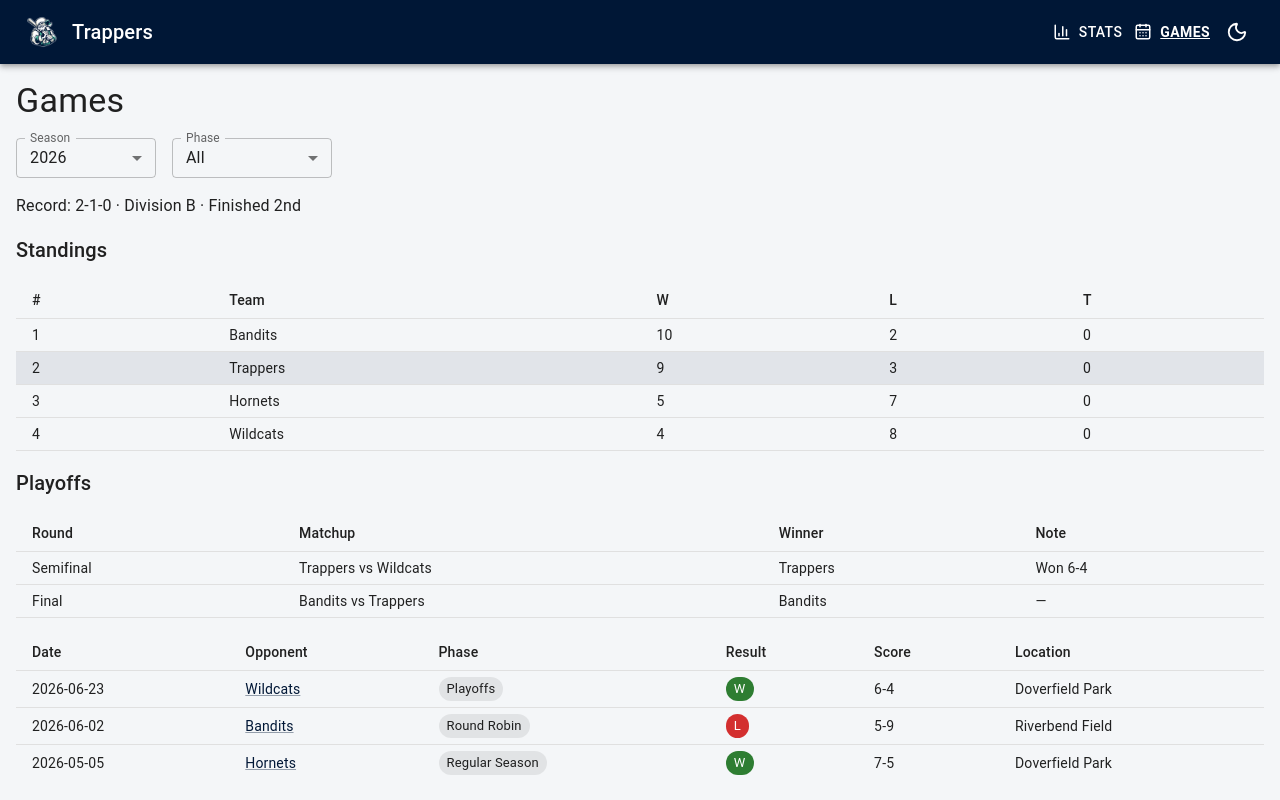
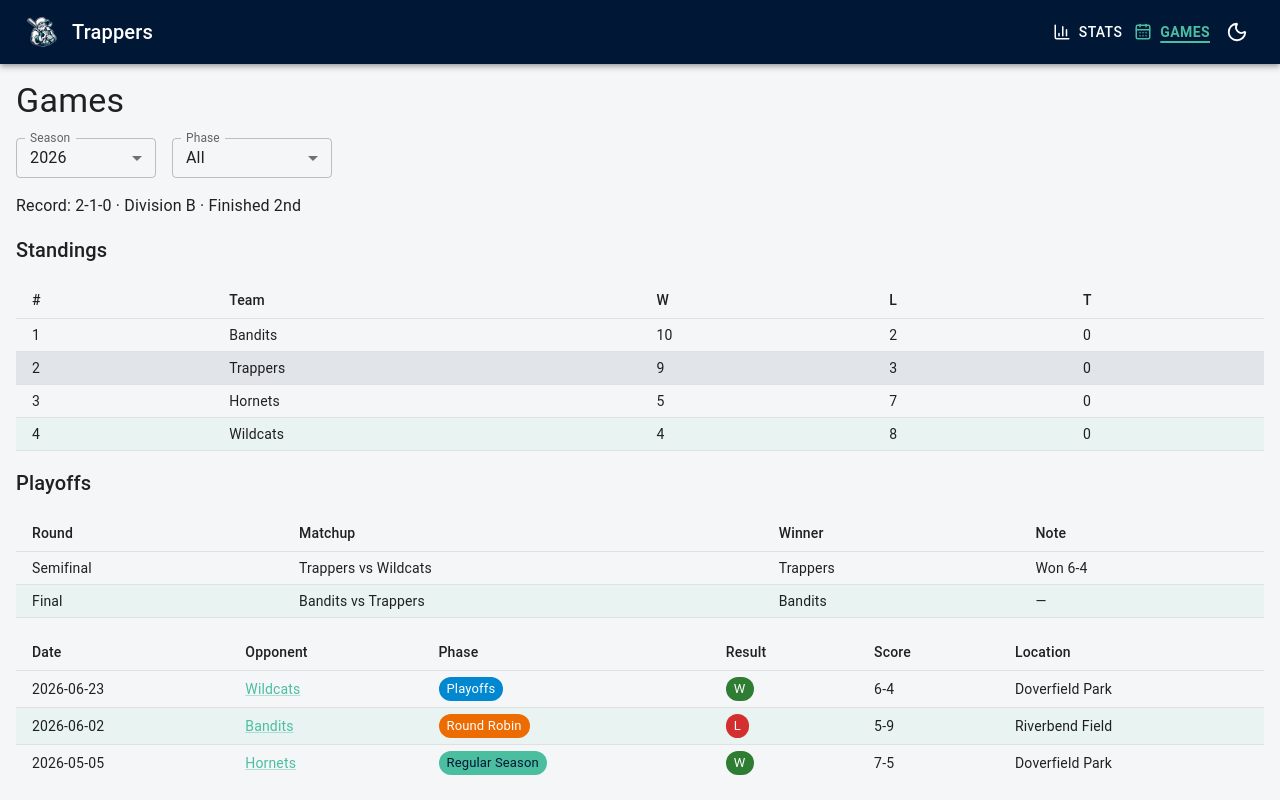
Before and after one commit to ZedLove/trappers-stats, a React (Vite) app: page /games in a window 1280 px wide. Built offline with nearby package versions, Linux system fonts and the light colour scheme.

Commit message:
feat: richer light-mode color and zebra-striped table rows

```diff
--- a/src/site/App.tsx
+++ b/src/site/App.tsx
@@ -1,18 +1,28 @@
-import { AppBar, Box, Button, IconButton, Toolbar, Typography } from '@mui/material';
+import { AppBar, Box, Button, IconButton, Toolbar, Typography, useTheme } from '@mui/material';
 import { BarChart3, CalendarDays, Moon, Sun } from 'lucide-react';
 import { Link, NavLink, Outlet } from 'react-router-dom';
 import SiteBreadcrumbs from './components/SiteBreadcrumbs';
 import { useThemeMode } from './themeMode';
 import logo from './trappers.png';
 
-const navLinkSx = {
-  color: 'inherit',
-  '&.active': { fontWeight: 'bold', textDecoration: 'underline' },
-};
-
 export default function App() {
   const { mode, toggle } = useThemeMode();
+  const theme = useTheme();
   const isDark = mode === 'dark';
+
+  // Active nav gets a teal underline/color so the current tab reads clearly
+  // against the navy AppBar in both light and dark mode.
+  const navLinkSx = {
+    color: 'inherit',
+    '&.active': {
+      fontWeight: 'bold',
+      color: theme.palette.secondary.main,
+      textDecoration: 'underline',
+      textDecorationColor: theme.palette.secondary.main,
+      textDecorationThickness: '2px',
+      textUnderlineOffset: '4px',
+    },
+  };
 
   return (
     <>
--- a/src/site/components/StatsGrid.tsx
+++ b/src/site/components/StatsGrid.tsx
@@ -29,7 +29,7 @@ const columns: GridColDef[] = [
     flex: 1,
     minWidth: 140,
     renderCell: (params) => (
-      <MuiLink component={RouterLink} to={`/players/${params.row.playerId}`}>
+      <MuiLink component={RouterLink} to={`/players/${params.row.playerId}`} color="secondary">
         {params.value}
       </MuiLink>
     ),
@@ -70,6 +70,9 @@ export default function StatsGrid({ rows }: StatsGridProps) {
       rows={gridRows}
       columns={columns}
       getRowId={(row) => row.playerId}
+      getRowClassName={(params) =>
+        params.indexRelativeToCurrentPage % 2 === 1 ? 'MuiDataGrid-row--striped' : ''
+      }
       autoHeight
       hideFooter
       disableRowSelectionOnClick
--- a/src/site/pages/BoxScorePage.tsx
+++ b/src/site/pages/BoxScorePage.tsx
@@ -13,14 +13,9 @@ import { useParams } from 'react-router-dom';
 import { Link as RouterLink } from 'react-router-dom';
 import { getLocation, getPlayer, getTeam, seasons } from '../../shared/data';
 import { gameWarnings } from '../../shared/validate';
-import type { Game, Phase } from '../../shared/schema';
+import type { Game } from '../../shared/schema';
+import { PHASE_LABELS, phaseColor } from '../phase';
 import NotFound from './NotFound';
-
-const PHASE_LABELS: Record<Phase, string> = {
-  regular: 'Regular Season',
-  round_robin: 'Round Robin',
-  playoff: 'Playoffs',
-};
 
 function gameResult(game: Game): 'W' | 'L' | 'T' {
   if (game.score.us > game.score.them) return 'W';
@@ -64,7 +59,7 @@ export default function BoxScorePage() {
       </Typography>
 
       <Box sx={{ display: 'flex', gap: 1, alignItems: 'center', flexWrap: 'wrap' }}>
-        <Chip label={PHASE_LABELS[game.phase]} size="small" />
+        <Chip label={PHASE_LABELS[game.phase]} size="small" color={phaseColor(game.phase)} />
         <Typography component="span">{opponentName}</Typography>
         {getLocation(game.locationId)?.name && (
           <Typography component="span" color="text.secondary">
@@ -99,7 +94,7 @@ export default function BoxScorePage() {
             return (
               <TableRow key={line.playerId}>
                 <TableCell>
-                  <MuiLink component={RouterLink} to={`/players/${line.playerId}`}>
+                  <MuiLink component={RouterLink} to={`/players/${line.playerId}`} color="secondary">
                     {player?.name ?? line.playerId}
                   </MuiLink>
                 </TableCell>
--- a/src/site/pages/GamesPage.tsx
+++ b/src/site/pages/GamesPage.tsx
@@ -12,18 +12,13 @@ import {
 import { Link as RouterLink, useNavigate } from 'react-router-dom';
 import { getLocation, getSeason, getTeam, latestSeason } from '../../shared/data';
 import { filterGames, sortGamesByDate, teamRecord } from '../../shared/queries';
-import type { Game, Phase } from '../../shared/schema';
+import type { Game } from '../../shared/schema';
 import PlayoffResults from '../components/PlayoffResults';
 import SeasonPhaseControls from '../components/SeasonPhaseControls';
 import StandingsTable from '../components/StandingsTable';
 import { useSeasonFilter } from '../hooks/useSeasonFilter';
+import { PHASE_LABELS, phaseColor } from '../phase';
 import NotFound from './NotFound';
-
-const PHASE_LABELS: Record<Phase, string> = {
-  regular: 'Regular Season',
-  round_robin: 'Round Robin',
-  playoff: 'Playoffs',
-};
 
 function ordinal(place: number): string {
   const rem100 = place % 100;
@@ -124,12 +119,13 @@ export default function GamesPage() {
                       component={RouterLink}
                       to={`/games/${game.id}`}
                       onClick={(event) => event.stopPropagation()}
+                      color="secondary"
                     >
                       {opponentName}
                     </MuiLink>
                   </TableCell>
                   <TableCell>
-                    <Chip label={PHASE_LABELS[game.phase]} size="small" />
+                    <Chip label={PHASE_LABELS[game.phase]} size="small" color={phaseColor(game.phase)} />
                   </TableCell>
                   <TableCell>
                     <Chip label={result} size="small" color={resultColor(result)} />
--- a/src/site/pages/PlayerPage.tsx
+++ b/src/site/pages/PlayerPage.tsx
@@ -12,15 +12,10 @@ import {
 import { Link as RouterLink, useParams } from 'react-router-dom';
 import { getPlayer, getTeam, seasons } from '../../shared/data';
 import { playerGameLog, playerStatsBySeason } from '../../shared/queries';
-import type { Phase, PlayerLine } from '../../shared/schema';
+import type { PlayerLine } from '../../shared/schema';
 import { deriveStats, formatRate, sumLines, type DerivedStats } from '../../shared/stats';
+import { PHASE_LABELS, phaseColor } from '../phase';
 import NotFound from './NotFound';
-
-const PHASE_LABELS: Record<Phase, string> = {
-  regular: 'Regular Season',
-  round_robin: 'Round Robin',
-  playoff: 'Playoffs',
-};
 
 const STAT_HEADERS = [
   'G',
@@ -160,12 +155,12 @@ export default function PlayerPage() {
             <TableRow key={game.id}>
               <TableCell>{game.date}</TableCell>
               <TableCell>
-                <MuiLink component={RouterLink} to={`/games/${game.id}`}>
+                <MuiLink component={RouterLink} to={`/games/${game.id}`} color="secondary">
                   {getTeam(game.opponentId)?.name ?? game.opponentId}
                 </MuiLink>
               </TableCell>
               <TableCell>
-                <Chip label={PHASE_LABELS[game.phase]} size="small" />
+                <Chip label={PHASE_LABELS[game.phase]} size="small" color={phaseColor(game.phase)} />
               </TableCell>
               <TableCell>{line.ab}</TableCell>
               <TableCell>{hitCount(line)}</TableCell>
--- /dev/null
+++ b/src/site/phase.ts
@@ -0,0 +1,23 @@
+import type { Phase } from '../shared/schema';
+
+/** Human-readable label for each season phase. */
+export const PHASE_LABELS: Record<Phase, string> = {
+  regular: 'Regular Season',
+  round_robin: 'Round Robin',
+  playoff: 'Playoffs',
+};
+
+/**
+ * MUI `Chip` color for each phase, so phases read distinctly in both light and
+ * dark mode: `regular` → secondary (teal), `round_robin` → warning (amber),
+ * `playoff` → info (blue).
+ */
+const PHASE_COLORS: Record<Phase, 'secondary' | 'warning' | 'info'> = {
+  regular: 'secondary',
+  round_robin: 'warning',
+  playoff: 'info',
+};
+
+export function phaseColor(phase: Phase): 'secondary' | 'warning' | 'info' {
+  return PHASE_COLORS[phase];
+}
--- a/src/site/theme.ts
+++ b/src/site/theme.ts
@@ -1,9 +1,57 @@
-import { createTheme } from '@mui/material/styles';
+import { alpha, createTheme } from '@mui/material/styles';
 
 /** Brand anchors */
 export const NAVY = '#001736';
 export const TEAL = '#4cbea0';
 export const TEAL_LIGHT = '#6fd6ba';
+
+/**
+ * Alternating-row (zebra) striping shared by every table and the data grid.
+ * `tint` is a low-opacity teal so the stripes stay subtle and text remains
+ * readable in both light and dark mode.
+ */
+function zebraOverrides(tint: string) {
+  return {
+    MuiTableRow: {
+      styleOverrides: {
+        root: {
+          // `:not(.Mui-selected):not(:hover)` preserves the standings highlight
+          // and the row-hover feedback on striped rows.
+          '&:nth-of-type(even):not(.Mui-selected):not(:hover)': {
+            backgroundColor: tint,
+          },
+        },
+      },
+    },
+    MuiDataGrid: {
+      styleOverrides: {
+        root: {
+          '& .MuiDataGrid-row--striped': {
+            backgroundColor: tint,
+          },
+        },
+      },
+    },
+  };
+}
+
+/**
+ * Player/opponent links are teal (`color="secondary"`); this gives them a
+ * visible hover color so interactive elements clearly stand out.
+ */
+function linkOverrides(hoverColor: string) {
+  return {
+    MuiLink: {
+      styleOverrides: {
+        root: {
+          '&:hover': {
+            color: hoverColor,
+          },
+        },
+      },
+    },
+  };
+}
 
 /**
  * Light mode: navy primary, teal secondary, light neutral background.
@@ -30,6 +78,8 @@ export const lightTheme = createTheme({
     },
   },
   components: {
+    ...zebraOverrides(alpha(TEAL, 0.07)),
+    ...linkOverrides('#3a9a80'), // secondary.dark
     MuiAppBar: {
       styleOverrides: {
         root: {
@@ -66,6 +116,8 @@ export const darkTheme = createTheme({
     },
   },
   components: {
+    ...zebraOverrides(alpha(TEAL_LIGHT, 0.08)),
+    ...linkOverrides('#8ce0c8'), // secondary.light
     MuiAppBar: {
       styleOverrides: {
         root: {
```
